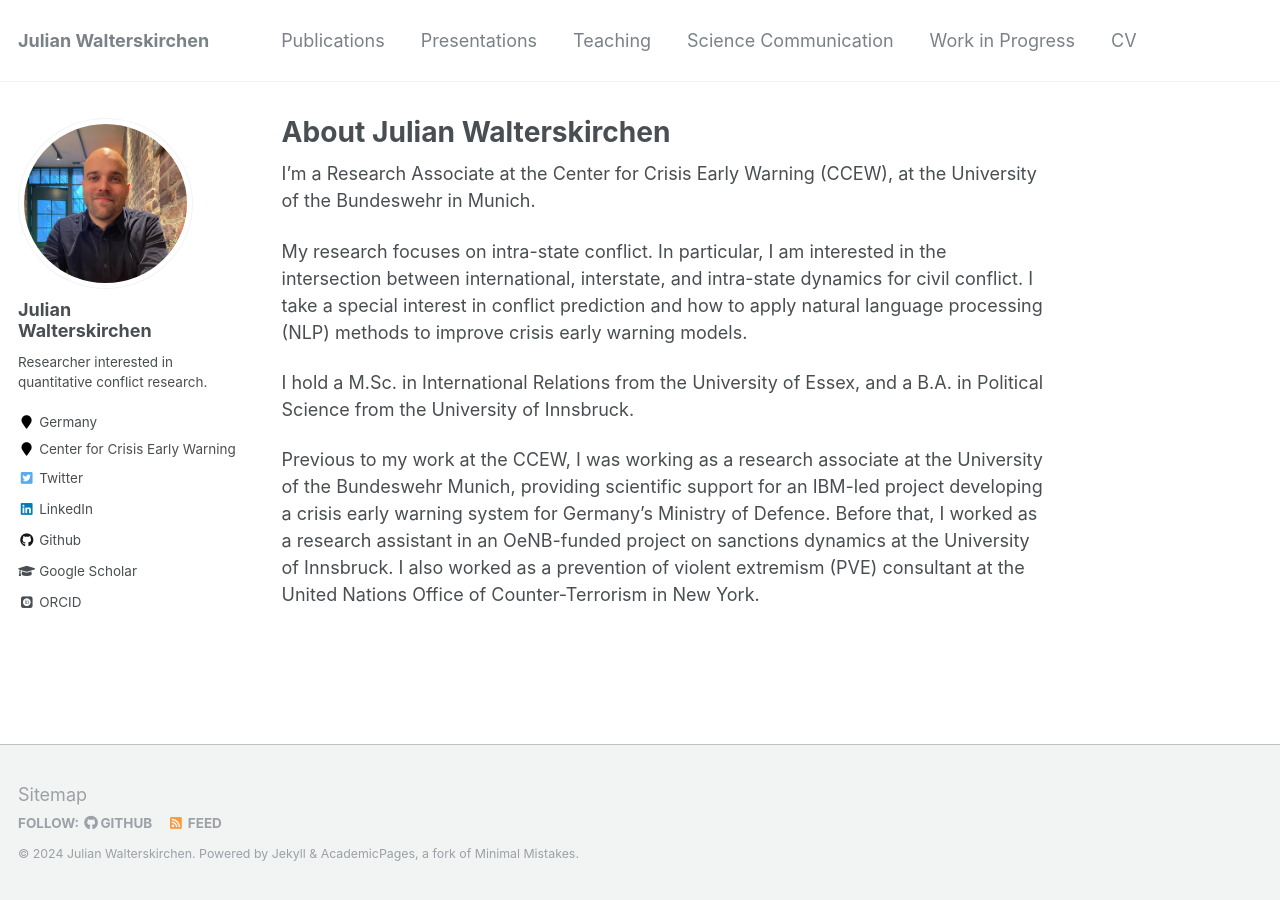
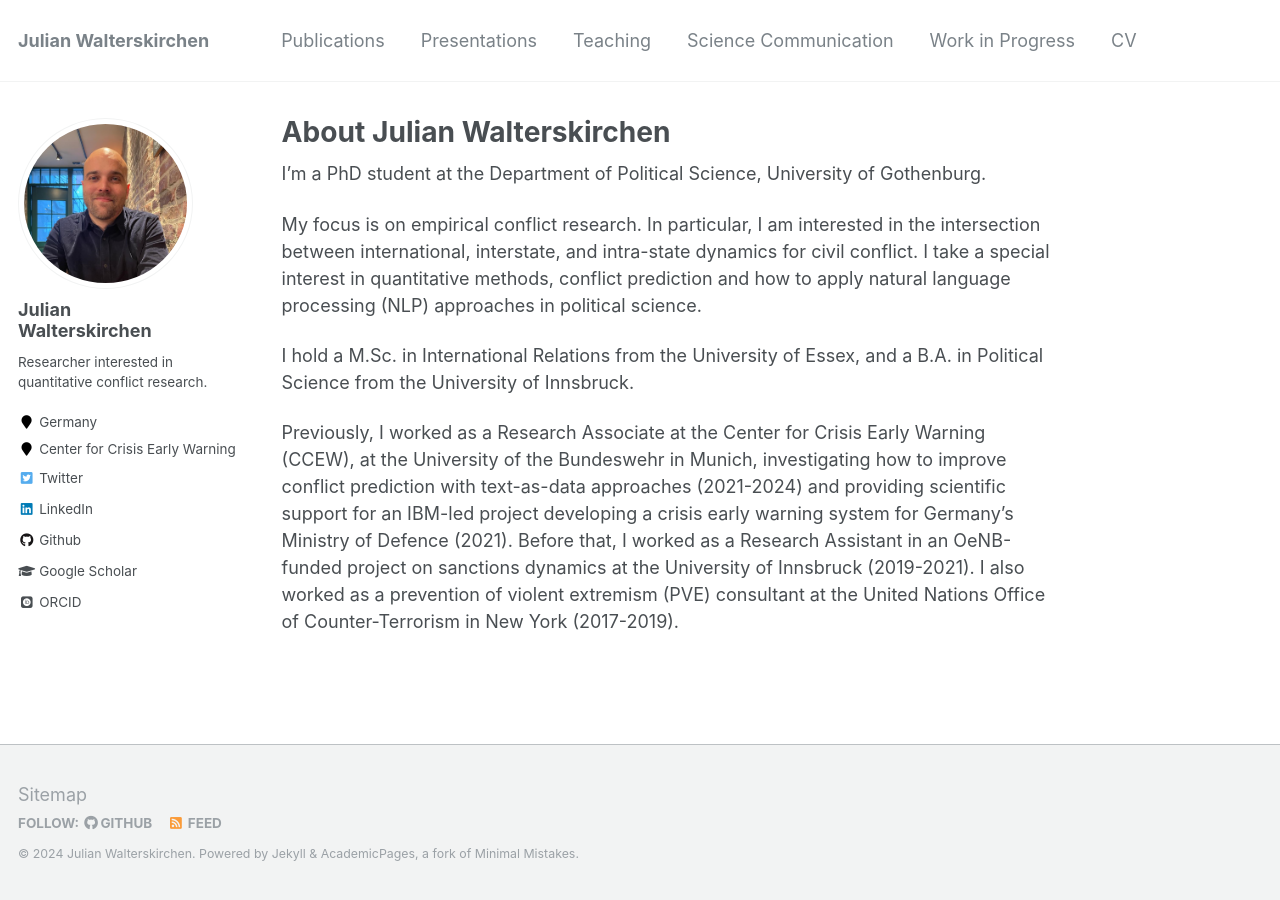
Before and after one commit to jwalterskirchen/jwalterskirchen.github.io, a Jekyll site: the page built from _pages/about.md, in a window 1280 px wide. Built offline with Jekyll 4.4.1, drawn with Linux system fonts in a browser that asks for light colours; some web fonts are replaced.

Commit message:
Update about.md

```diff
--- a/_pages/about.md
+++ b/_pages/about.md
@@ -8,10 +8,10 @@ redirect_from:
   - /about.html
 ---
 
-I'm a Research Associate at the Center for Crisis Early Warning (CCEW), at the University of the Bundeswehr in Munich.
+I'm a PhD student at the Department of Political Science, University of Gothenburg.
 
-My research focuses on intra-state conflict. In particular, I am interested in the intersection between international, interstate, and intra-state dynamics for civil conflict. I take a special interest in conflict prediction and how to apply natural language processing (NLP) methods to improve crisis early warning models.
+My focus is on empirical conflict research. In particular, I am interested in the intersection between international, interstate, and intra-state dynamics for civil conflict. I take a special interest in quantitative methods, conflict prediction and how to apply natural language processing (NLP) approaches in political science.
 
 I hold a M.Sc. in International Relations from the University of Essex, and a B.A. in Political Science from the University of Innsbruck.
 
-Previous to my work at the CCEW, I was working as a research associate at the University of the Bundeswehr Munich, providing scientific support for an IBM-led project developing a crisis early warning system for Germany’s Ministry of Defence. Before that, I worked as a research assistant in an OeNB-funded project on sanctions dynamics at the University of Innsbruck. I also worked as a prevention of violent extremism (PVE) consultant at the United Nations Office of Counter-Terrorism in New York.
+Previously, I worked as a Research Associate at the Center for Crisis Early Warning (CCEW), at the University of the Bundeswehr in Munich, investigating how to improve conflict prediction with text-as-data approaches (2021-2024) and providing scientific support for an IBM-led project developing a crisis early warning system for Germany’s Ministry of Defence (2021). Before that, I worked as a Research Assistant in an OeNB-funded project on sanctions dynamics at the University of Innsbruck (2019-2021). I also worked as a prevention of violent extremism (PVE) consultant at the United Nations Office of Counter-Terrorism in New York (2017-2019).
```
